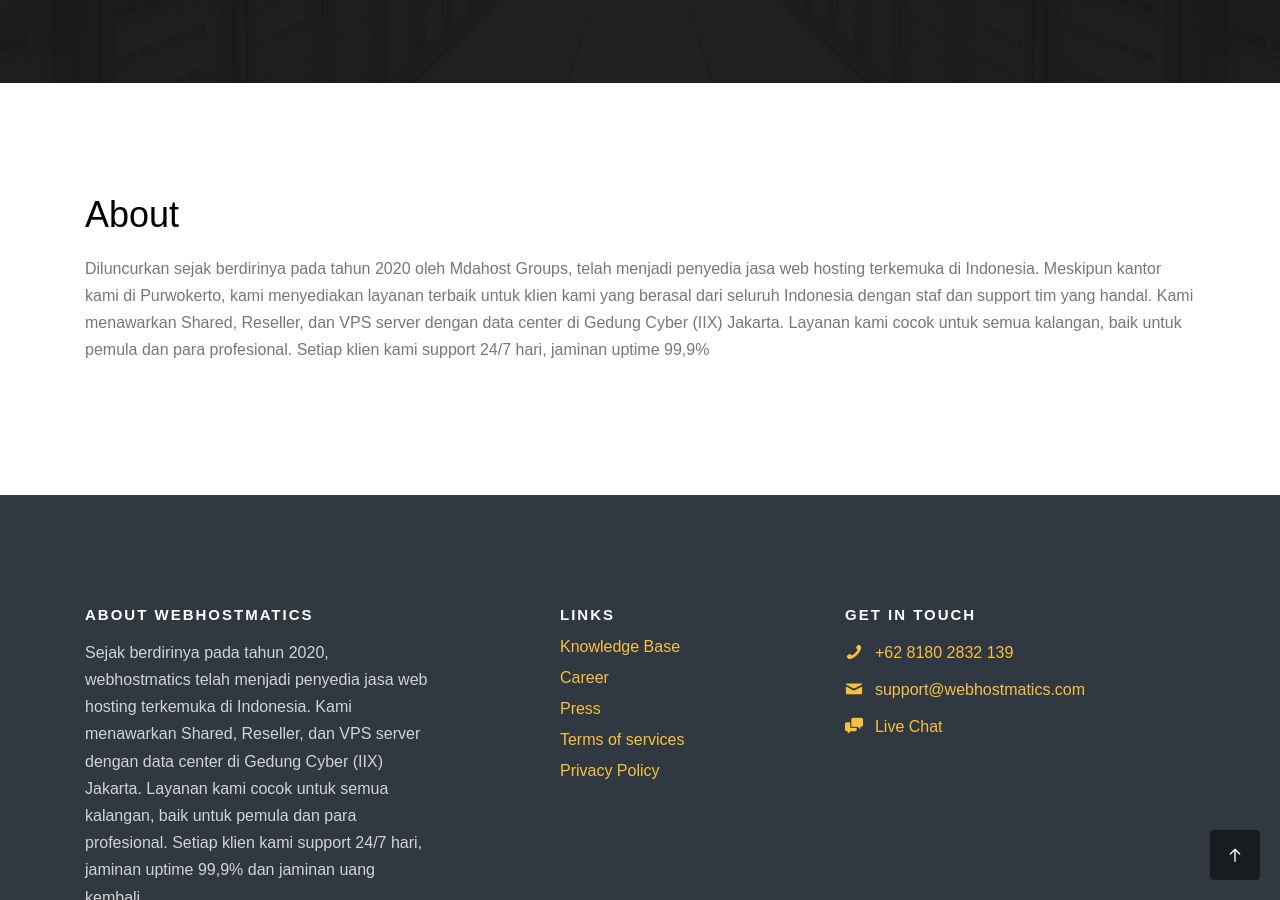
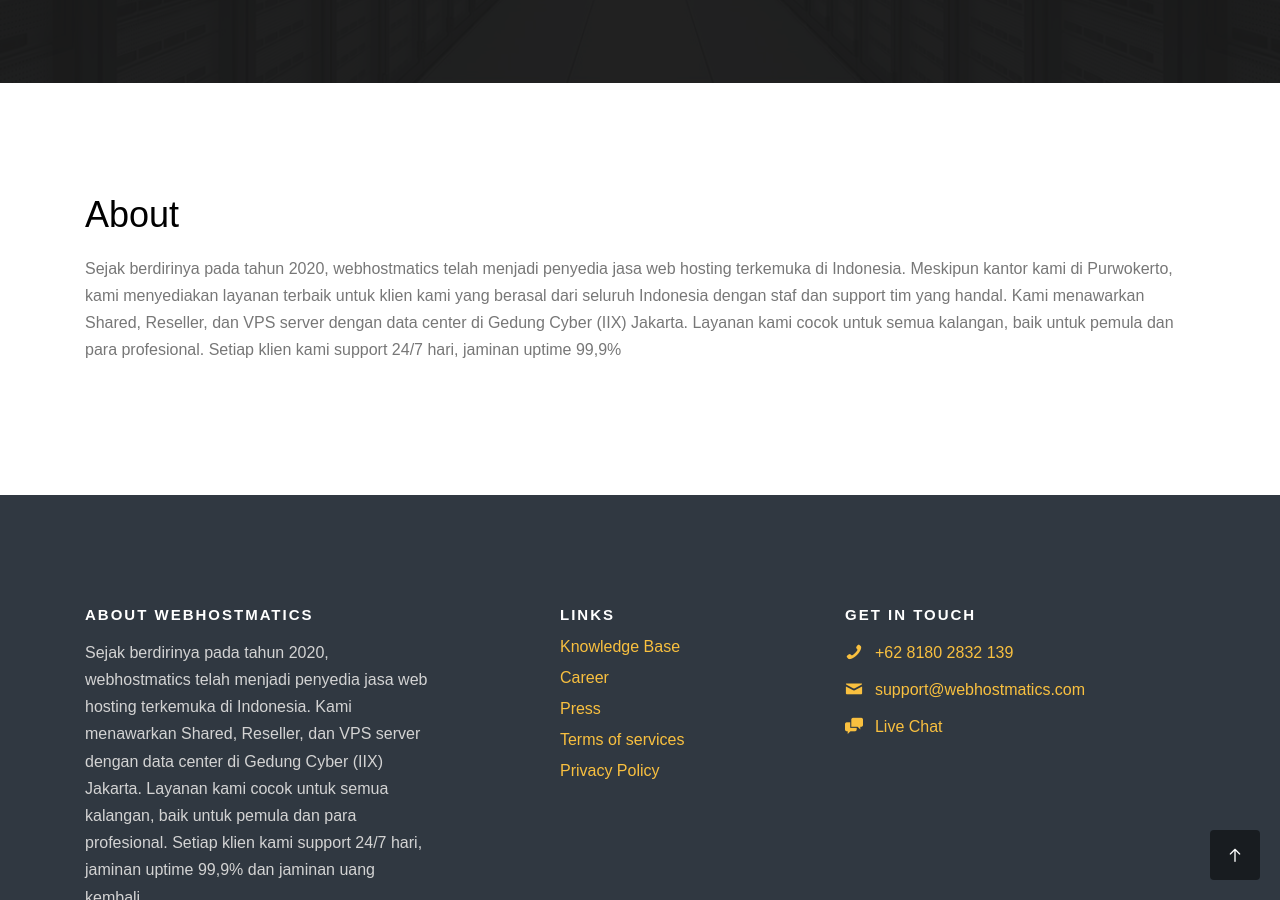
Before and after one commit to mdahost/web, a Jekyll site: the page built from about/index.html, in a window 1280 px wide and 900 px high, scrolled down 817 px. Built offline with Jekyll 4.4.1, drawn with Linux system fonts in a browser that asks for light colours; some web fonts are replaced.

Commit message:
Update index.html

```diff
--- a/about/index.html
+++ b/about/index.html
@@ -6,7 +6,7 @@
 <div id="gtco-features">
     <div class="gtco-container">
 			<h1>About</h1>
-			<p>Diluncurkan sejak berdirinya pada tahun 2020 oleh Mdahost Groups, telah menjadi penyedia jasa web hosting terkemuka di Indonesia. Meskipun kantor kami di Purwokerto, kami menyediakan layanan terbaik untuk klien kami yang berasal dari seluruh Indonesia dengan staf dan support tim yang handal. Kami menawarkan Shared, Reseller, dan VPS server dengan data center di Gedung Cyber (IIX) Jakarta. Layanan kami cocok untuk semua kalangan, baik untuk pemula dan para profesional. Setiap klien kami support 24/7 hari, jaminan uptime 99,9%</p>
+			<p>Sejak berdirinya pada tahun 2020, webhostmatics telah menjadi penyedia jasa web hosting terkemuka di Indonesia. Meskipun kantor kami di Purwokerto, kami menyediakan layanan terbaik untuk klien kami yang berasal dari seluruh Indonesia dengan staf dan support tim yang handal. Kami menawarkan Shared, Reseller, dan VPS server dengan data center di Gedung Cyber (IIX) Jakarta. Layanan kami cocok untuk semua kalangan, baik untuk pemula dan para profesional. Setiap klien kami support 24/7 hari, jaminan uptime 99,9%</p>
 
 	</div>
 </div>
```
